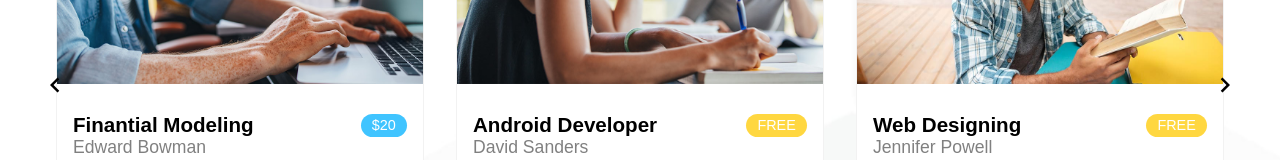
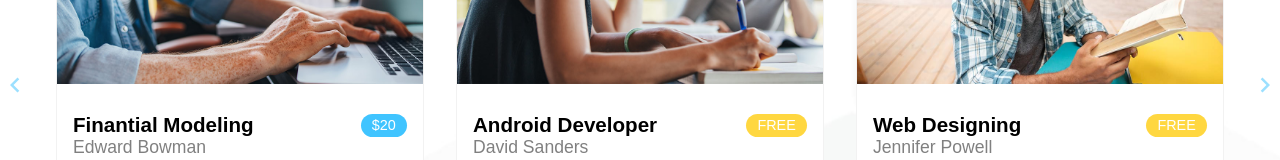
Before and after one commit to alessiavozzo/proj-html-vuejs, a Vue app: page / in a window 1280 px wide. Shown: the part 4390-4550 px from the top of the page. Built offline with nearby package versions, Linux system fonts and the light colour scheme; a web font is replaced by a local one.

Commit message:
fix 3rd carousel css

```diff
--- a/src/App.vue
+++ b/src/App.vue
@@ -2,6 +2,7 @@
 import { navLinks } from './assets/js/links-icons';
 import { footerCols } from './assets/js/links-icons';
 import { icons } from './assets/js/links-icons';
+import "vue3-carousel/dist/carousel.css";
 
 import AppHeader from './components/AppHeader.vue';
 import AppMain from './components/AppMain.vue';
@@ -30,4 +31,37 @@ export default {
     <AppFooter :footerCols="footerCols" :icons="icons" />
 </template>
 
-<style scoped></style>
+<style>
+#app {
+    .carousel__pagination-button::after {
+        width: 12px;
+        height: 12px;
+        border-radius: 50%;
+        background-color: var(--primary-lighter);
+    }
+
+    .carousel__pagination-button--active::after {
+        background-color: var(--academy-primary);
+    }
+
+    .carousel__pagination {
+        margin-top: 2.5rem;
+    }
+
+    .carousel__next {
+        right: -2.5rem;
+    }
+
+    .carousel__prev {
+        left: -2.5rem;
+    }
+
+    .carousel__icon {
+        color: var(--primary-lighter);
+
+        &:hover {
+            color: var(--academy-primary);
+        }
+    }
+}
+</style>
--- a/src/components/main-components/CoursesSection.vue
+++ b/src/components/main-components/CoursesSection.vue
@@ -1,6 +1,6 @@
 <script>
 import { courses } from '../../assets/js/courses';
-import 'vue3-carousel/dist/carousel.css';
+
 import { Carousel, Slide, Pagination, Navigation } from 'vue3-carousel';
 
 export default {
@@ -76,8 +76,8 @@ export default {
 <style scoped>
 #courses {
     background-image: url(/img/page-background-img.png);
-    padding: 6rem 0 9rem 0;
-    border-bottom: 1px solid var(--subject-border);
+    padding: 6rem 0 6.5rem 0;
+    border-bottom: 1px solid var(--border-elements);
 
     .container {
         flex-direction: column;
--- a/src/components/main-components/PriceSection.vue
+++ b/src/components/main-components/PriceSection.vue
@@ -101,7 +101,7 @@ export default {
     background-image: url(/img/page-background-img.png);
     background-position-y: center;
     padding: 4rem 0 8rem 0;
-    border-bottom: 1px solid var(--subject-border);
+    border-bottom: 1px solid var(--border-elements);
 
     .intro {
         text-align: center;
--- a/src/style.css
+++ b/src/style.css
@@ -24,6 +24,7 @@
     --border-elements: #EAEBEB;
     --border-top-table: #D6F2FF;
     --fill-logo: #EE2852;
+    --primary-lighter: #9CE0FF;
 }
 
 /* #endregion color-palette */
```
